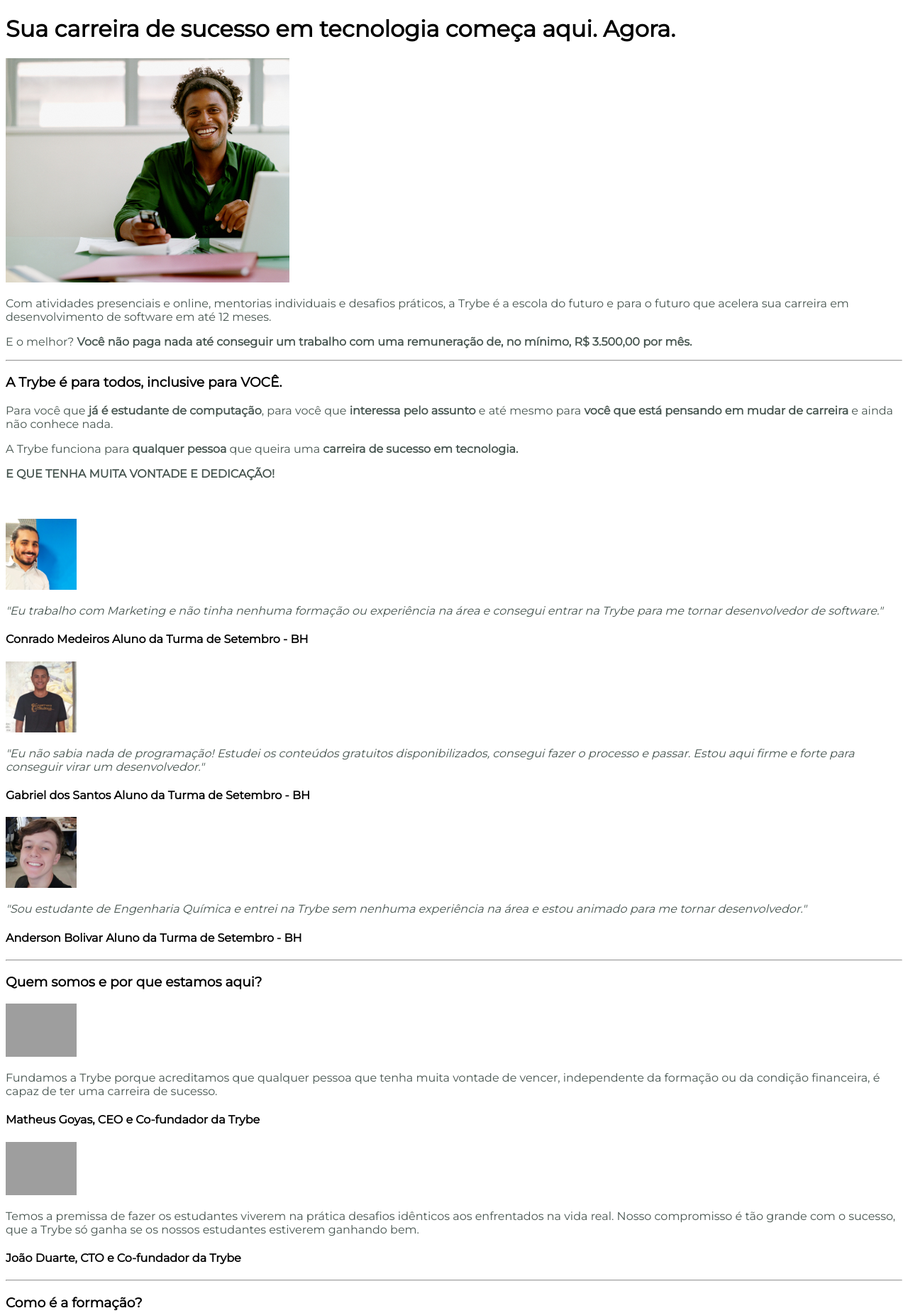
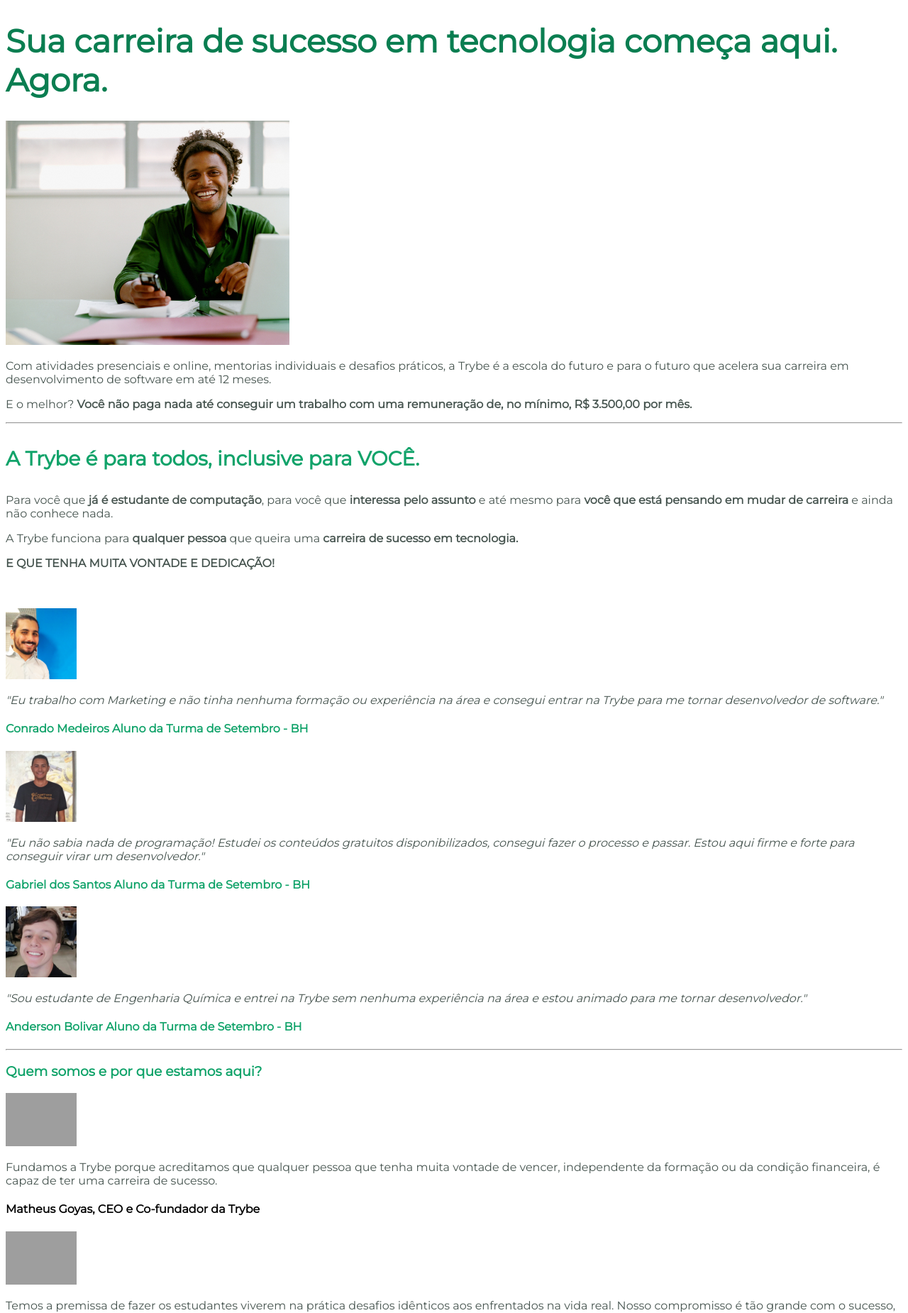
Before and after one commit to AndreHammel/trybe_exercises, a plain HTML site: page bloco_3/DIA_2_vamos_fazer_juntos/trybe_marketing.html in a window 1280 px wide. Shown: the top 1850 px of the page at 71% size. Drawn offline with Linux system fonts and the light colour scheme; grey boxes are pictures that could not be loaded.

Commit message:
->atualizaçao dos headings do site

```diff
--- a/bloco_3/DIA_2_vamos_fazer_juntos/trybe_marketing.html
+++ b/bloco_3/DIA_2_vamos_fazer_juntos/trybe_marketing.html
@@ -13,18 +13,35 @@
         body {
             font-family: 'Montserrat', sans-serif;
         }
-        p , li {
+
+        p,
+        li {
             font-size: 16px;
             color: #475550;
         }
 
+        .trybe-green {
+            color: #11a36a;
+        }
 
+        .hero-title {
+            color: #0a7e51;
+            line-height: 55px;
+            font-weight: 600;
+            font-size: 45px;
+        }
+
+        .section-title {
+            line-height: 42px;
+            font-weight: 600;
+            font-size: 28px;
+        }
     </style>
 
 </head>
 
 <body>
-    <h1>Sua carreira de sucesso em tecnologia começa aqui. Agora.</h1>
+    <h1 class="hero-title">Sua carreira de sucesso em tecnologia começa aqui. Agora.</h1>
     <img src="images/smiling-image.jpg" alt="Homem sorrindo" width="400px">
     <p>Com atividades presenciais e online, mentorias individuais e desafios práticos, a Trybe é a escola do futuro e
         para o futuro que acelera sua carreira em desenvolvimento de software em até 12 meses.
@@ -34,7 +51,7 @@
     </p>
     <hr>
 
-    <h3>
+    <h3 class="trybe-green section-title">
         A Trybe é para todos, inclusive para VOCÊ.
     </h3>
     <p>Para você que <strong>já é estudante de computação</strong>, para você que <strong> interessa pelo
@@ -49,23 +66,23 @@
     <img src="images/conrado-medeiros.png" alt="imagem de conrado" width="100px">
     <p><em>"Eu trabalho com Marketing e não tinha nenhuma formação ou experiência na área e consegui entrar na Trybe
             para me tornar desenvolvedor de software."</em></p>
-    <h4>Conrado Medeiros
+    <h4 class="trybe-green">Conrado Medeiros
         ‍Aluno da Turma de Setembro - BH</h4>
 
     <img src="images/gabriel-dos-santos.png" alt="imagem de gabriel" width="100px">
     <p><em>"Eu não sabia nada de programação! Estudei os conteúdos gratuitos disponibilizados, consegui fazer o processo
             e passar. Estou aqui firme e forte para conseguir virar um desenvolvedor."</em></p>
-    <h4>Gabriel dos Santos
+    <h4 class="trybe-green">Gabriel dos Santos
         ‍Aluno da Turma de Setembro - BH</h4>
 
     <img src="images/anderson-bolivar.png" alt="imagem de anderson" width="100px">
     <p><em>"Sou estudante de Engenharia Química e entrei na Trybe sem nenhuma experiência na área e estou animado para
             me tornar desenvolvedor."</em></p>
-    <h4>Anderson Bolivar
+    <h4 class="trybe-green">Anderson Bolivar
         Aluno da Turma de Setembro - BH</h4>
 
     <hr>
-    <h3>
+    <h3 class="trybe-green">
         Quem somos e por que estamos aqui?
     </h3>
     <img src="https://uploads-ssl.webflow.com/5d4c18a28620ae5d4f33af94/5d82bafbe8178d5be56113af_Matheus%20Goyas.jpeg"
@@ -82,8 +99,8 @@
     <h4><strong>João Duarte,</strong>
         CTO e Co-fundador da Trybe</h4>
     <hr>
-    <h3>
-        Como é a formação?
+    <h3 class="trybe-green"><strong>
+            Como é a formação?</strong>
     </h3>
     <ul>
         <li>Atividades <strong>online, offline e apoio individual</strong> para cada aluno</li>
@@ -94,7 +111,7 @@
     </ul>
     <img src="images/learning-web.jpeg" alt="Pessoas estudando no laptop" width="500px">
 
-    <h4>Quer saber mais sobre nossa formação?</h4>
+    <h4 class="trybe-green">Quer saber mais sobre nossa formação?</h4>
     <a href="https://www.google.com" target="_blank">Faça o download do nosso corrículo</a>
 
 </body>
```
